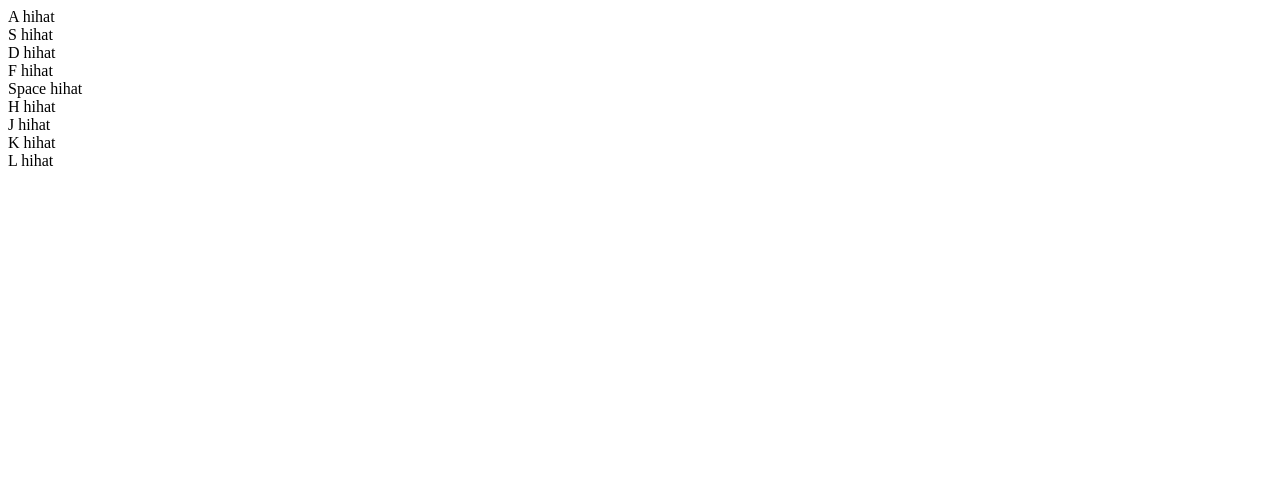
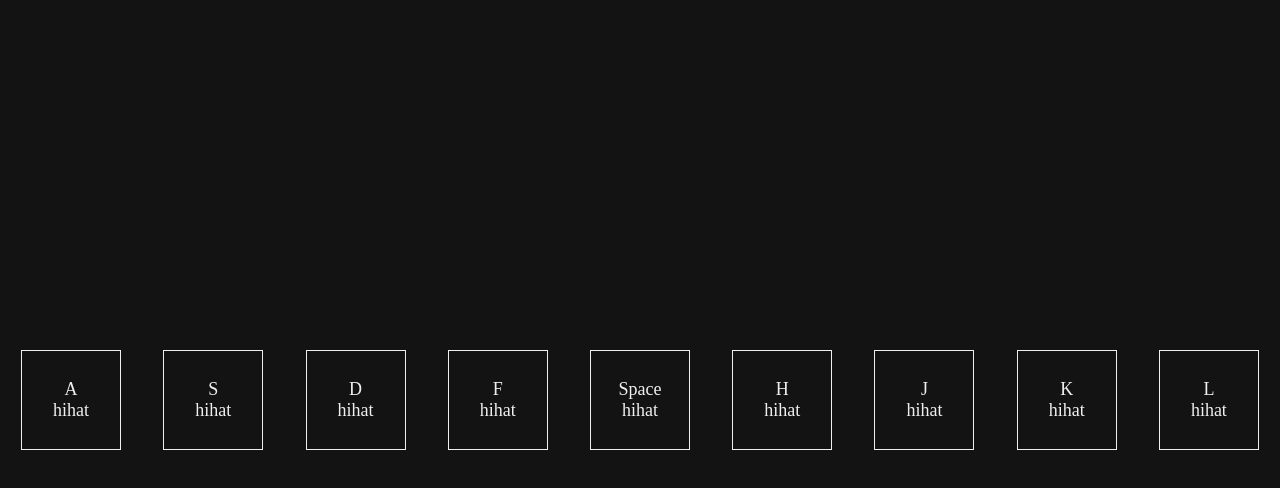
Before and after one commit to stevewolf93/drums, a plain HTML site: page index.html in a window 1280 px wide. Drawn offline with Linux system fonts and the light colour scheme; files that its build step writes are made by us from their sources.

Commit message:
WIP styling added

```diff
--- a/css/structure.css
+++ b/css/structure.css
@@ -1 +1,37 @@
 /* basic structure*/
+*{
+margin: 0;
+padding: 0;
+box-sizing: border-box;
+}
+
+body {
+  min-width: 100vw;
+  min-height: 100vh;
+  background-color: #131313;
+  display: grid;
+  grid-template-columns: repeat(9, 1fr);
+  justify-items: center;
+  align-items: center;
+}
+
+.outerContainer {
+  border: 1px solid #EFEFEF;
+  width: 100px;
+  height: 100px;
+  margin: 10px;
+}
+
+.outerContainer > div {
+  width: 100%;
+  height:100%;
+  display: flex;
+  flex-direction: column;
+  justify-content: center;
+  align-items: center;
+}
+
+span {
+  color: #EFEFEF;
+  font-size: 18px;
+}
--- a/css/style.css
+++ b/css/style.css
@@ -1 +1,3 @@
-/* only imports and normalize */
+/* only imports */
+@import url(./variables.css);
+@import url(./structure.css);
--- a/index.html
+++ b/index.html
@@ -5,7 +5,7 @@
     <meta http-equiv="X-UA-Compatible" content="IE=edge" />
     <meta name="viewport" content="width=device-width, initial-scale=1.0" />
     <title>Start drumming</title>
-    <link rel="stylesheet" href=".css/style.css" />
+    <link rel="stylesheet" href="./css/style.css" />
   </head>
   <body>
     <!-- for each sound a container is needed, in this container is a container connected to the datakey including the visual indicators for the user -->
```
